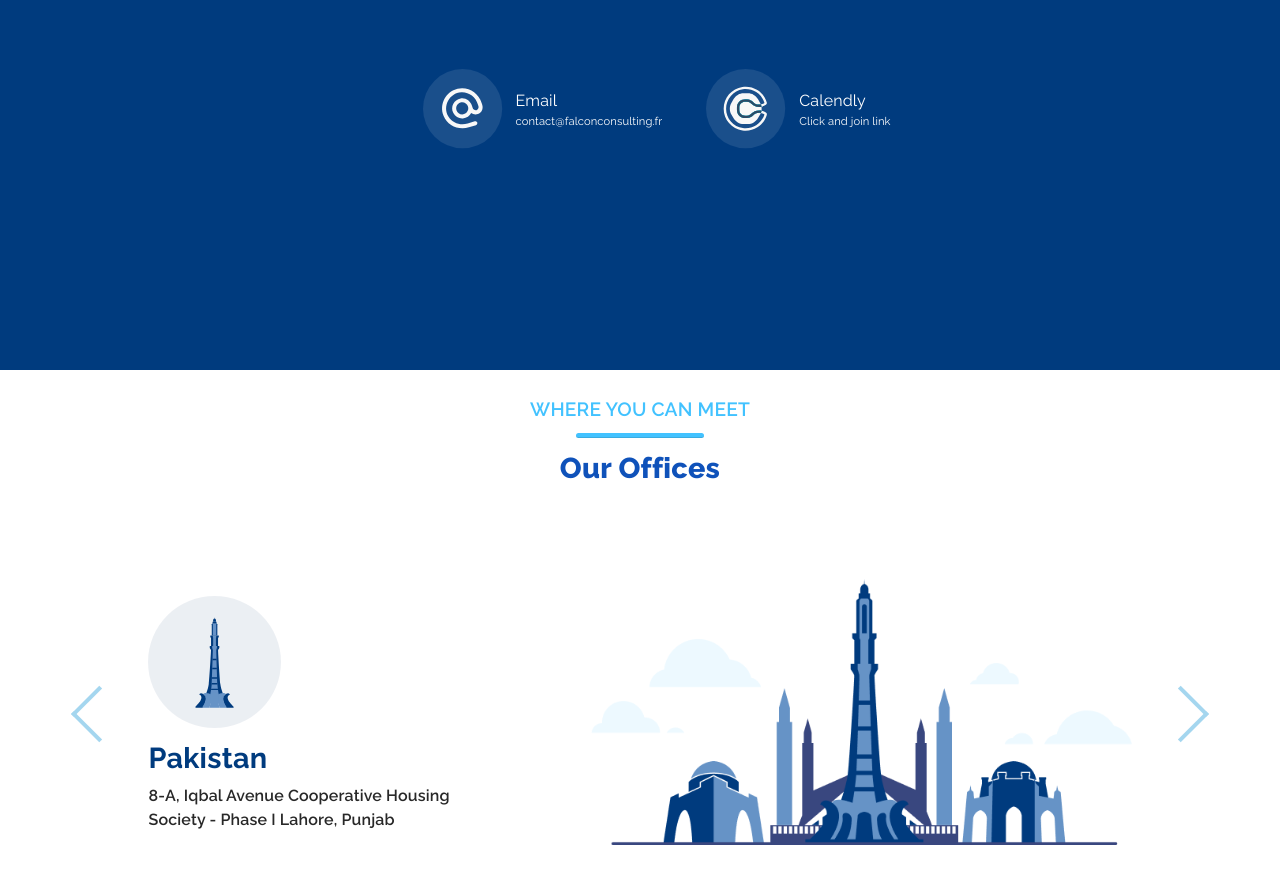
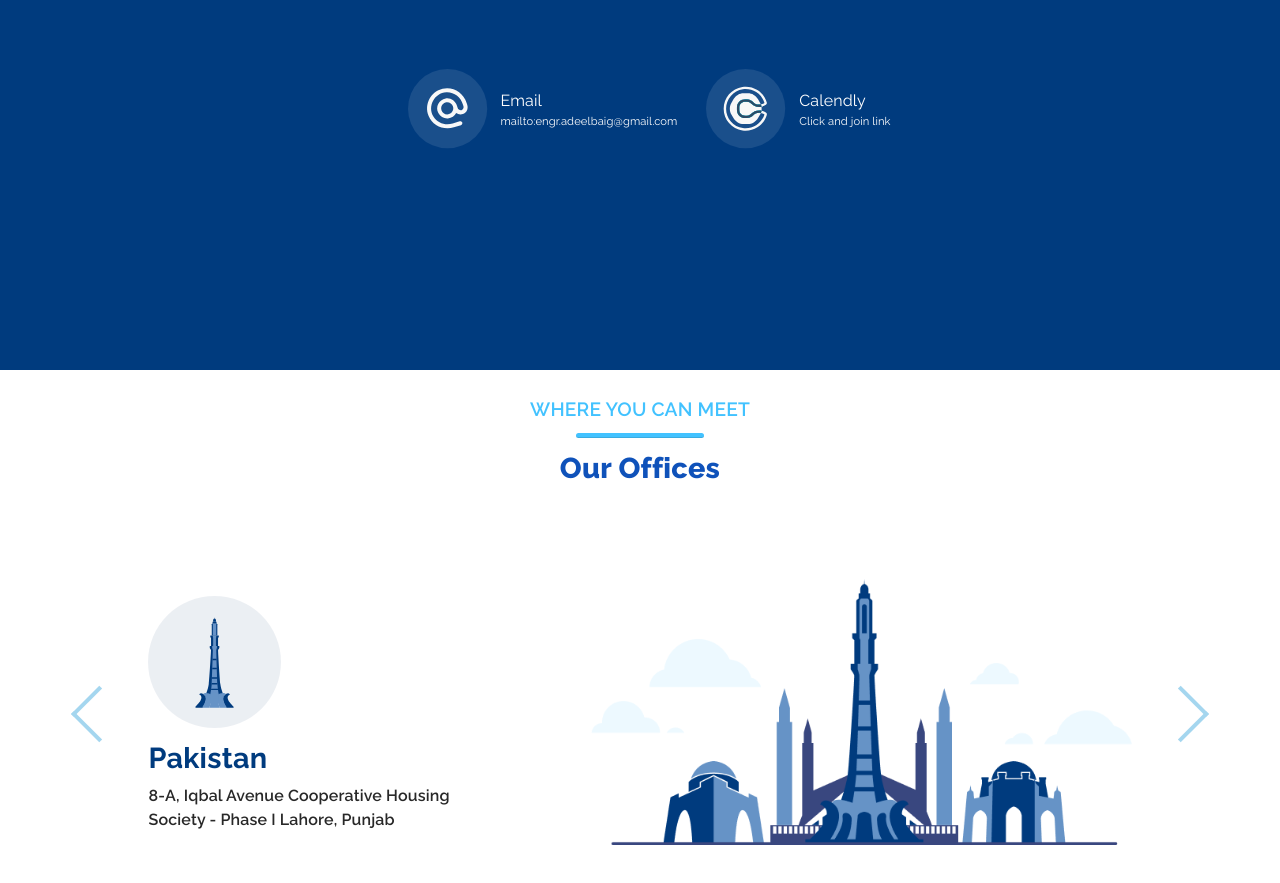
Before and after one commit to yousufkalim/agile-digital, a React (Create React App) app: page /contactus in a window 1280 px wide. Shown: the part 857-1740 px from the top of the page. Built offline with nearby package versions, Linux system fonts and the light colour scheme.

Commit message:
contact us email changed

```diff
--- a/src/components/Common/ContactUsSection.js
+++ b/src/components/Common/ContactUsSection.js
@@ -114,12 +114,12 @@ export default function ContactUsSection(props) {
                 </form>
               </Grid>
               <Grid xs={12} sm={10} md={10} className="ContactMedia">
-                <a href="mailto:contact@falconconsulting.fr">
+                <a href="mailto:engr.adeelbaig@gmail.com">
                   <div className="ContactMediaDiv">
                     <img className="ContactMediaIcons" src={EmailIcon} />
                     <div className="SocialMediaText">
                       <Typography sx={{ fontSize: "1rem" }}>Email</Typography>
-                      <Typography sx={{ fontSize: ".7rem" }}>contact@falconconsulting.fr</Typography>
+                      <Typography sx={{ fontSize: ".7rem" }}>mailto:engr.adeelbaig@gmail.com</Typography>
                     </div>
                   </div>
                 </a>
@@ -166,21 +166,21 @@ export default function ContactUsSection(props) {
                   />
                 </div>
                 <div>
-                  <a href="mailto:contact@falconconsulting.fr">
+                  <a href="mailto:engr.adeelbaig@gmail.com">
                     <div className="SocialMediaDiv">
                       <img className="SocialMediaIcons" src={CalendlyIcon} />
                       <div className="SocialMediaText">
                         <Typography>Schedule Meeting</Typography>
-                        <Typography>calendly.com/falcon-consulting</Typography>
+                        <Typography>calendly.com/agile-digital</Typography>
                       </div>
                     </div>
                   </a>
-                  <a href="mailto:contact@falconconsulting.fr">
+                  <a href="mailto:engr.adeelbaig@gmail.com">
                     <div className="SocialMediaDiv">
                       <img className="SocialMediaIcons" src={EmailIcon} />
                       <div className="SocialMediaText">
                         <Typography>Email</Typography>
-                        <Typography>contact@falconconsulting.fr</Typography>
+                        <Typography>engr.adeelbaig@gmail.com</Typography>
                       </div>
                     </div>
                   </a>
```
